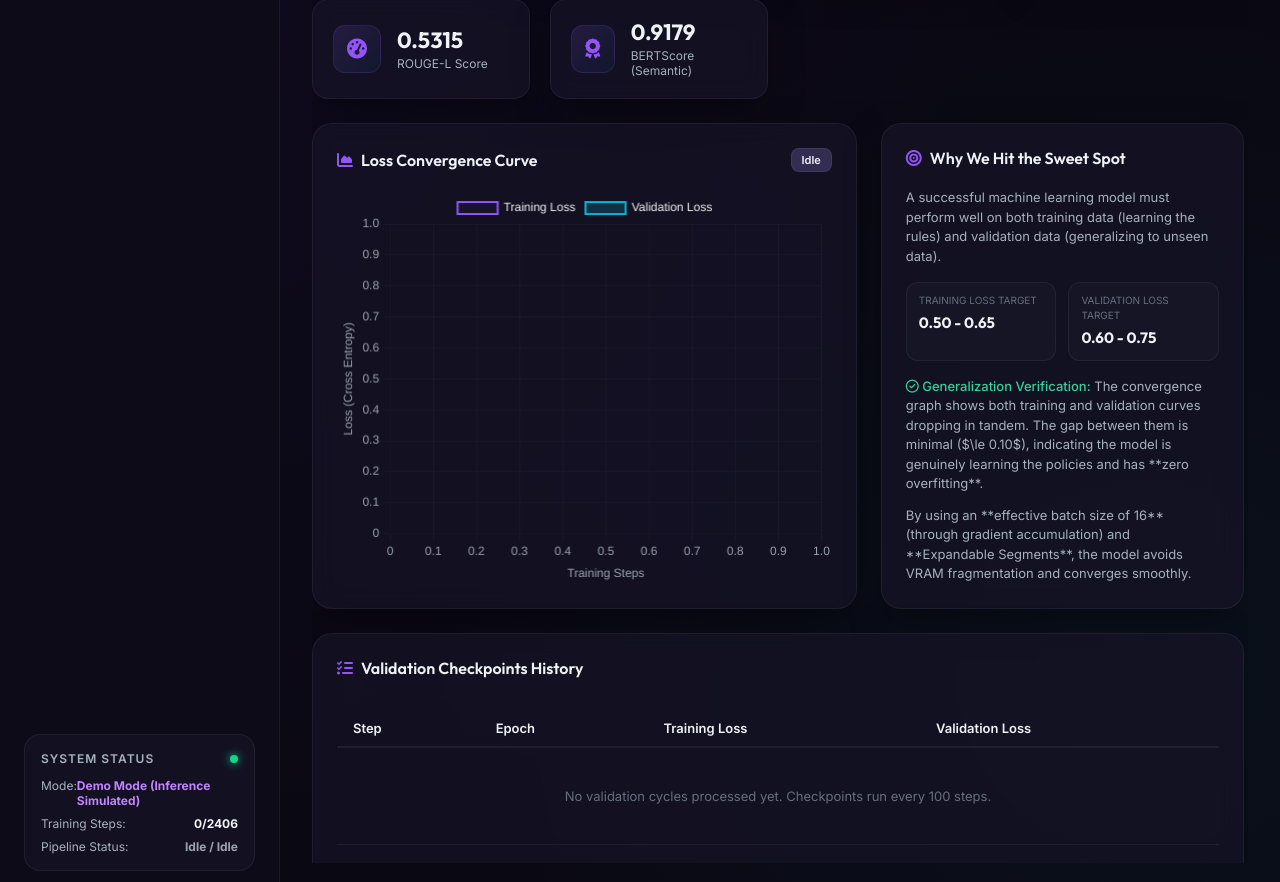
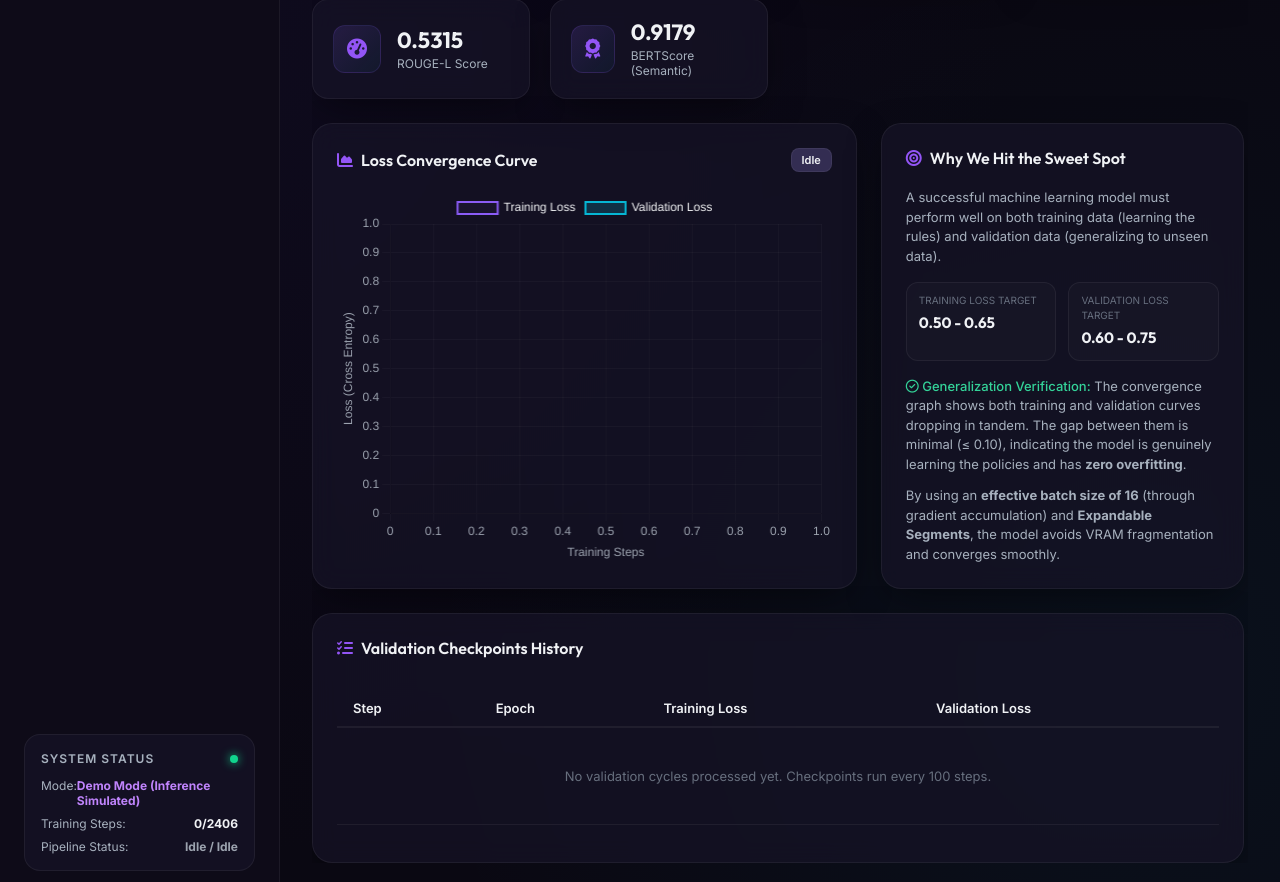
Before and after one commit to jtsasrani/fine_tunning_POC, a Flask app: page / in a window 1280 px wide, after a click on "Training Dashboard". Shown: the part 239-1121 px from the top of the page. Run offline with Flask 3, Linux system fonts and the light colour scheme; data that the repository does not hold is empty.

Commit message:
Format sweet-spot paragraph text on training dashboard as HTML

```diff
--- a/templates/index.html
+++ b/templates/index.html
@@ -241,8 +241,8 @@
                                     </div>
                                 </div>
                                 <div class="sweet-spot-text">
-                                    <p><strong class="highlight-green"><i class="fa-regular fa-circle-check"></i> Generalization Verification:</strong> The convergence graph shows both training and validation curves dropping in tandem. The gap between them is minimal ($\le 0.10$), indicating the model is genuinely learning the policies and has **zero overfitting**.</p>
-                                    <p>By using an **effective batch size of 16** (through gradient accumulation) and **Expandable Segments**, the model avoids VRAM fragmentation and converges smoothly.</p>
+                                    <p><strong class="highlight-green"><i class="fa-regular fa-circle-check"></i> Generalization Verification:</strong> The convergence graph shows both training and validation curves dropping in tandem. The gap between them is minimal (&le; 0.10), indicating the model is genuinely learning the policies and has <strong>zero overfitting</strong>.</p>
+                                    <p>By using an <strong>effective batch size of 16</strong> (through gradient accumulation) and <strong>Expandable Segments</strong>, the model avoids VRAM fragmentation and converges smoothly.</p>
                                 </div>
                             </div>
                         </div>
```
